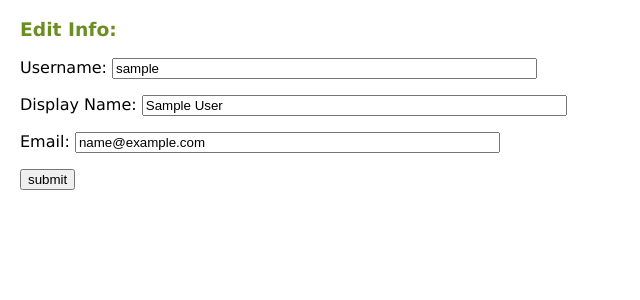
After one commit to isabellafurst/TradeYourStyle, a Flask app: template templates/edit_bio.html in a window 1280 px wide. The commit adds this page. Shown: the top 300 px of the page, without its empty margins (0-640 px from the left). Run offline with Flask 3, Linux system fonts and the light colour scheme; the template is opened without the code that fills it: most values are stand-ins (such as "Sample title", 1, 10 or a date in 2020).

Commit message:
edit bio info

```diff
--- a/app.py
+++ b/app.py
@@ -151,6 +151,11 @@ def logout():
 
 @app.route('/bio/')
 def bio():
+    """
+    Collects user information from uid in session.
+    Renders personal bio page with their info and listings.
+    """
+
     if "username" not in session:
         flash("You do not have access, please log in or sign up")
         return redirect(url_for("index"))
@@ -161,7 +166,7 @@ def bio():
     uid = session['uid']
 
     curs.execute('''select username, display_name, email from user where uid = %s;''', [uid])
-    user = curs.fetchone()
+    person = curs.fetchone()
 
     curs.execute('''select lis_id, 'uid', item_image, item_desc, item_type, item_color, item_usage, item_price, item_size, item_type, item_status, post_date
                 from listing where uid = %s order by post_date DESC;''', [uid])
@@ -170,7 +175,47 @@ def bio():
     list_num = len(listings)
 
 
-    return render_template('bio_page.html', listings = listings, user = user, list_num = list_num)
+    return render_template('bio_page.html', listings = listings, person = person, user = user, list_num = list_num)
+
+@app.route('/edit-bio/', methods=['GET','POST'])
+def edit_bio():
+    """
+    Collects user information from uid in session.
+    Edit form for user to edit their info.
+    """
+
+    if "username" not in session:
+        flash("You do not have access, please log in or sign up")
+        return redirect(url_for("index"))
+
+    conn = dbi.connect()
+    curs = dbi.dict_cursor(conn)
+
+    uid = session['uid']
+
+    if request.method == "POST":
+        form_data = request.form
+
+        username = form_data['username']
+        display_name = form_data['display']
+        email = form_data['email']
+
+        try:
+            curs.execute('''update user set username = %s, display_name = %s, email = %s where uid = %s;''', [username, display_name, email, uid])
+            conn.commit()
+            flash("updated your info!")
+            return redirect(url_for("bio"))
+        except pymysql.err.IntegrityError as err:
+            details = err.args
+            if details[0] == pymysql.constants.ER.DUP_ENTRY:
+                flash("that username is taken, try anotherone!")
+                return redirect(url_for('edit_bio'))
+
+
+    curs.execute('''select username, display_name, email from user where uid = %s;''', [uid])
+    person = curs.fetchone()
+
+    return render_template("edit_bio.html", user = user, person = person)
 
 
 @app.route('/search/', methods=['GET'])
@@ -265,7 +310,7 @@ def add_listing():
     if request.method == "POST":
         form_data = request.form
 
-        uid = session['uid'] # use sessions here instead
+        uid = session['uid']
         conn = dbi.connect()
         curs = dbi.dict_cursor(conn)
 
--- /dev/null
+++ b/templates/edit_bio.html
@@ -0,0 +1,22 @@
+{% extends "base.html" %}
+
+{% block main_content %}
+<h3>Edit Info:</h3>
+
+<form method="POST" action="{{url_for('edit_bio')}}">
+    <p><label>Username:
+      <input type="text" name="username" size="50" value="{{person['username']}}">
+    </label></p>
+
+    <p><label>Display Name:
+      <input type="text" name="display" size="50" value="{{person['display_name']}}">
+    </label></p>
+
+    <p><label>Email:
+       <input name="email" size="50" value="{{person['email']}}">
+    </label></p>
+
+    <p><input type="submit" value="submit">
+  </form>
+
+{% endblock %}
```
Also changed, not shown: templates/bio_page.html (+10 -5 lines).
